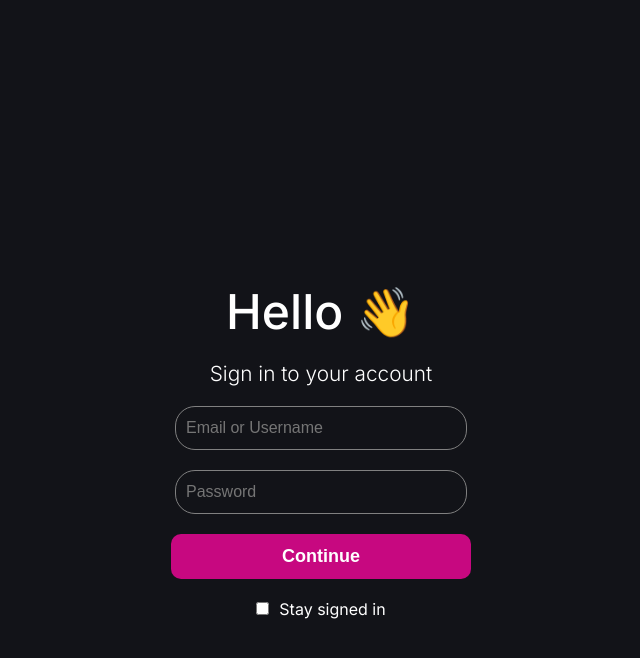
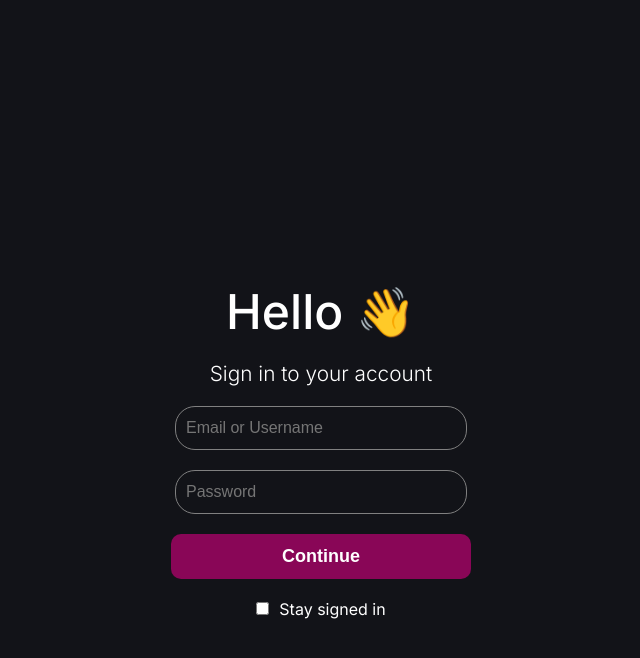
Before and after one commit to mdansarijaved/javedansari_21bcs7231, a Next.js app in the folder frontend/: page /login in a window 1280 px wide. In both pictures the pointer is over the button "Continue". Shown: the top 658 px of the page, without its empty margins (344-984 px from the left). Built offline with nearby package versions, Linux system fonts and the light colour scheme.

Commit message:
button over

```diff
--- a/frontend/src/app/login/login.css
+++ b/frontend/src/app/login/login.css
@@ -67,3 +67,7 @@
     color: white;
     border: none;
 }
+.button-submit:hover{
+    background-color: #890657;
+    transition: background-color 0.2s;
+}
```
